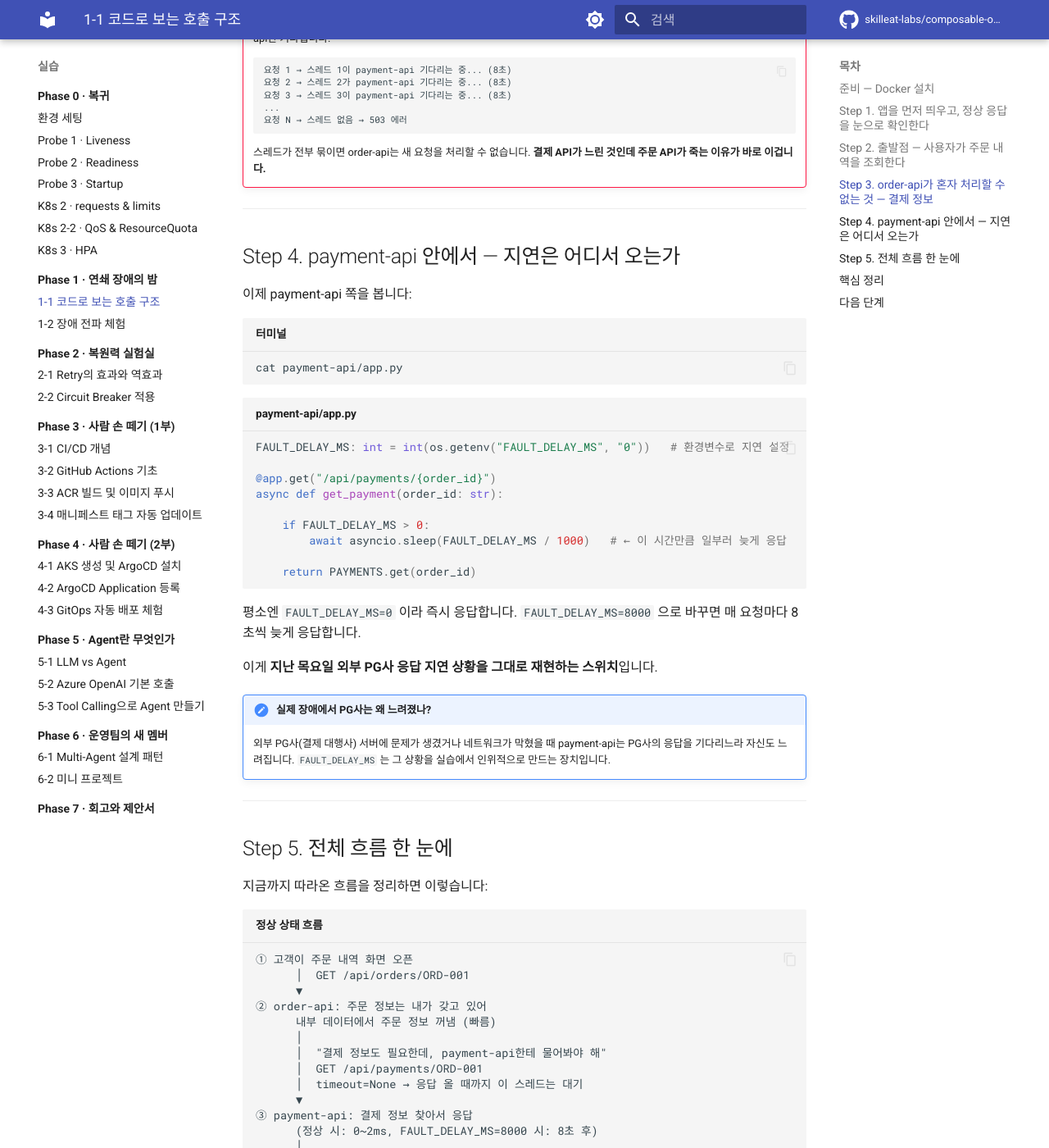
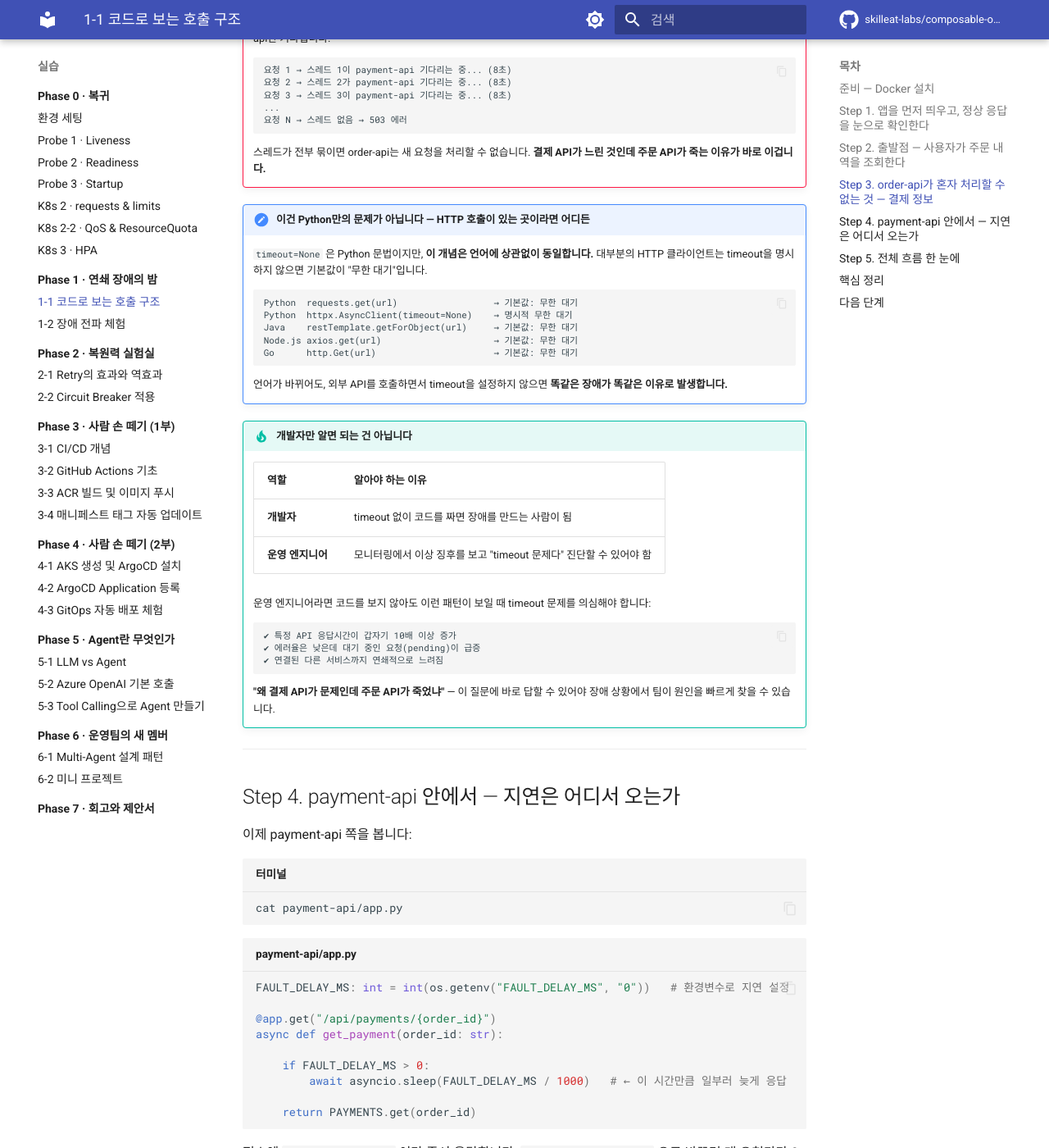
Before and after one commit to skilleat-labs/composable-ops-labs, an MkDocs documentation site: the page built from docs/phase-1/rest-call-structure.md, in a window 1280 px wide and 1400 px high, scrolled down 4412 px. Shown: the whole window at 82% size. Built offline with MkDocs 1.6.1 and Material for MkDocs 9.7.7, drawn with Linux system fonts in a browser that asks for light colours; comment, search, counter and statistics services are not loaded.

Commit message:
feat: timeout=None 언어 보편성 및 개발자/운영자 역할 설명 추가
HTTP 호출 시 timeout 미설정 문제가 Python만의 이슈가 아니라
언어에 관계없이 동일하게 발생하는 보편적 상식임을 설명하는
note/tip admonition 블록 추가.

Co-Authored-By: Claude Sonnet 4.6 <noreply@anthropic.com>

````diff
--- a/docs/phase-1/rest-call-structure.md
+++ b/docs/phase-1/rest-call-structure.md
@@ -200,6 +200,38 @@ payment-api의 응답이 오면, 주문 정보와 결제 정보를 합쳐서 최
     스레드가 전부 묶이면 order-api는 새 요청을 처리할 수 없습니다.
     **결제 API가 느린 것인데 주문 API가 죽는 이유가 바로 이겁니다.**
 
+!!! note "이건 Python만의 문제가 아닙니다 — HTTP 호출이 있는 곳이라면 어디든"
+    `timeout=None` 은 Python 문법이지만, **이 개념은 언어에 상관없이 동일합니다.**
+    대부분의 HTTP 클라이언트는 timeout을 명시하지 않으면 기본값이 "무한 대기"입니다.
+
+    ```text
+    Python  requests.get(url)                  → 기본값: 무한 대기
+    Python  httpx.AsyncClient(timeout=None)    → 명시적 무한 대기
+    Java    restTemplate.getForObject(url)     → 기본값: 무한 대기
+    Node.js axios.get(url)                     → 기본값: 무한 대기
+    Go      http.Get(url)                      → 기본값: 무한 대기
+    ```
+
+    언어가 바뀌어도, 외부 API를 호출하면서 timeout을 설정하지 않으면
+    **똑같은 장애가 똑같은 이유로 발생합니다.**
+
+!!! tip "개발자만 알면 되는 건 아닙니다"
+    | 역할 | 알아야 하는 이유 |
+    |------|----------------|
+    | **개발자** | timeout 없이 코드를 짜면 장애를 만드는 사람이 됨 |
+    | **운영 엔지니어** | 모니터링에서 이상 징후를 보고 "timeout 문제다" 진단할 수 있어야 함 |
+
+    운영 엔지니어라면 코드를 보지 않아도 이런 패턴이 보일 때 timeout 문제를 의심해야 합니다:
+
+    ```text
+    ✔ 특정 API 응답시간이 갑자기 10배 이상 증가
+    ✔ 에러율은 낮은데 대기 중인 요청(pending)이 급증
+    ✔ 연결된 다른 서비스까지 연쇄적으로 느려짐
+    ```
+
+    **"왜 결제 API가 문제인데 주문 API가 죽었냐"** — 이 질문에 바로 답할 수 있어야
+    장애 상황에서 팀이 원인을 빠르게 찾을 수 있습니다.
+
 ---
 
 ## Step 4. payment-api 안에서 — 지연은 어디서 오는가
````
